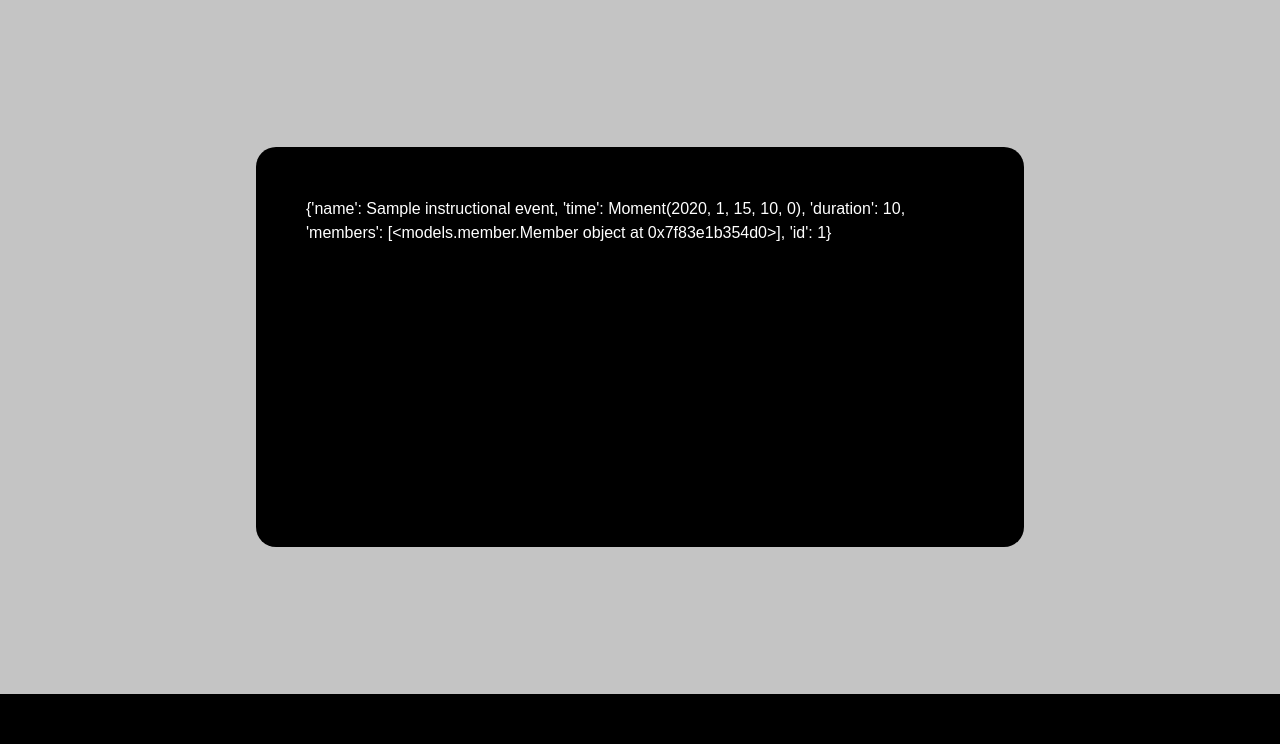
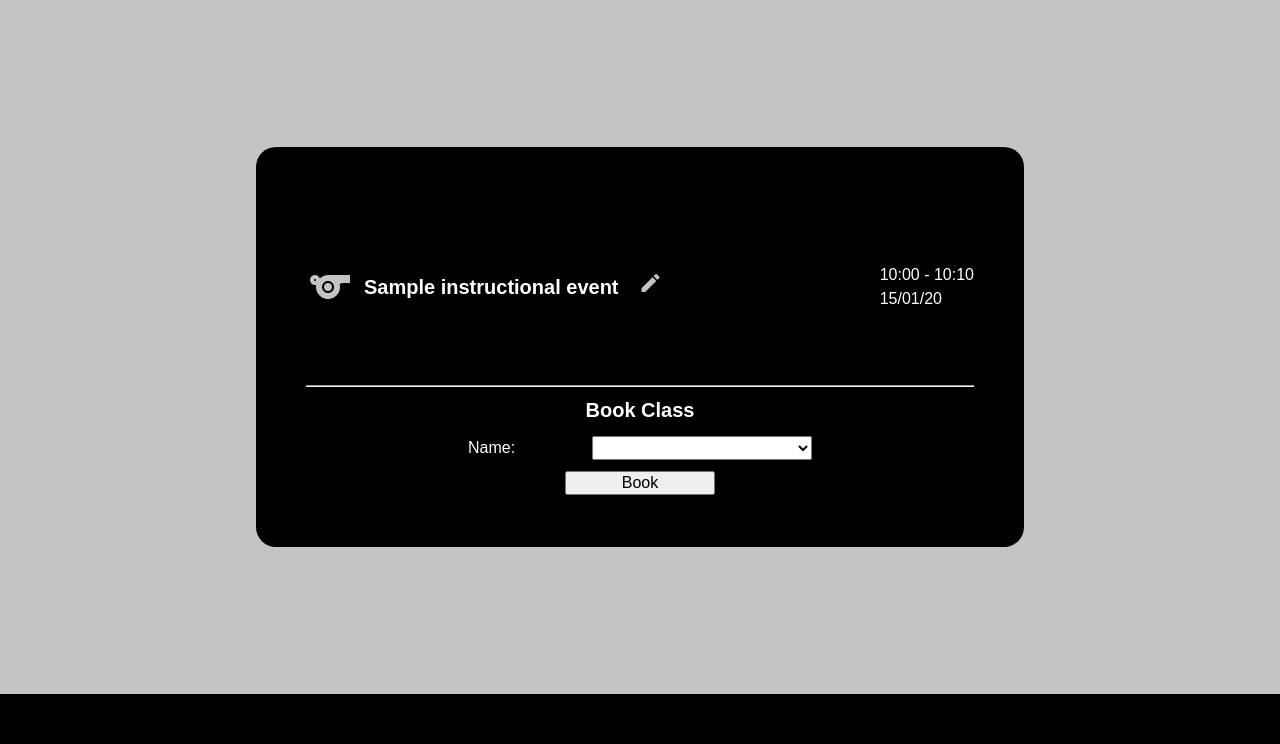
Before and after one commit to douglasrusse11/gym_project, a Flask app: page /classes/1/book in a window 1280 px wide. Shown: the part 56-800 px from the top of the page. Run offline with Flask 2, Linux system fonts and the light colour scheme; a database or web service that is not in the repository returns one stand-in record (values such as "Sample title"); lists and menus that the app fills with data are empty; some libraries are stand-ins or nearby versions.

Commit message:
updates classes/book template, adds css

```diff
--- a/static/css/style.css
+++ b/static/css/style.css
@@ -160,6 +160,10 @@ main {
     height: 300px;
 }
 
+.booking-form {
+    height: 100px;
+}
+
 .form > form {
     display: flex;
     flex-direction: column;
--- a/templates/classes/book.html
+++ b/templates/classes/book.html
@@ -1,8 +1,42 @@
 {% extends "single-container.html" %}
 
 {% block single_container %}
-<p>{{ instructional_event.__dict__ }}</p>
-{% for member in members %}
-<p>{{ member.__dict__ }}</p>
-{% endfor %}
+<div class="class-heading">
+    <div class="class-name">
+        <span class="material-icons">
+            {% if instructional_event.name == 'Yoga' %}
+                self_improvement
+            {% elif instructional_event.name == 'Martial Arts' %}
+                sports_martial_arts
+            {% else %}
+                sports
+            {% endif %}
+        </span>
+        <h2>{{ instructional_event.name }}</h2>
+        <h3><a href="/classes/{{ instructional_event.id }}/edit"><span class="material-icons">edit</span></a></h3>
+    </div>
+    <div class="class-details">
+        <p>{{ instructional_event.time.__format__('%H:%M') }} - {{ instructional_event.end_time().__format__('%H:%M') }}</p>
+        <p>{{ instructional_event.time.__format__('%d/%m/%y') }}</p>
+    </div>
+</div>
+<hr class="class-separator">
+<div class="booking-form form">
+    <h2 class="form-heading">Book Class</h2>
+    <form action="/classes/{{ instructional_event.id }}/book" method="post">
+        <div class="form-attributes">
+            <div class="form-attribute">
+                <label for="member">Name:</label>
+                <select name="member" id="member">
+                    {% for member in members %}
+                        <option value="{{ member.id }}">{{ member.full_name() }}</option>
+                    {% endfor %}
+                </select>
+            </div>
+        </div>
+        <div class="form-button">
+            <input type="submit" value="Book">
+        </div>
+    </form>
+</div>
 {% endblock %}
```
